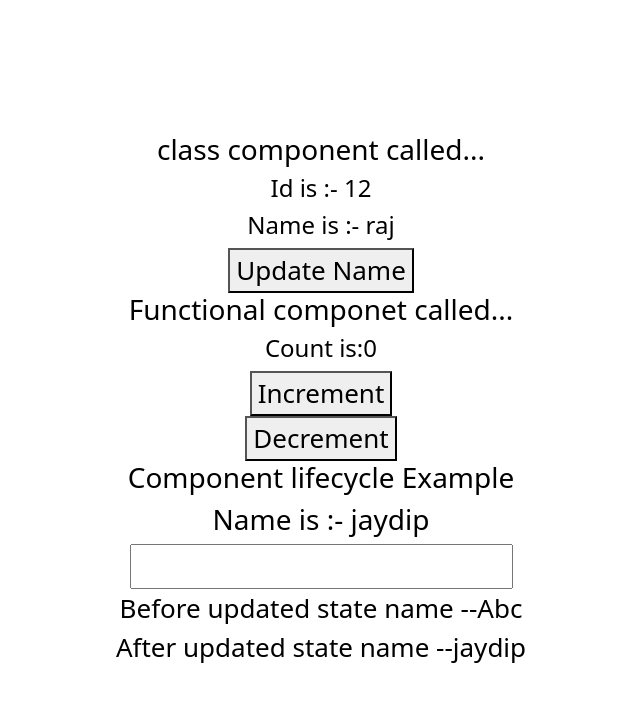
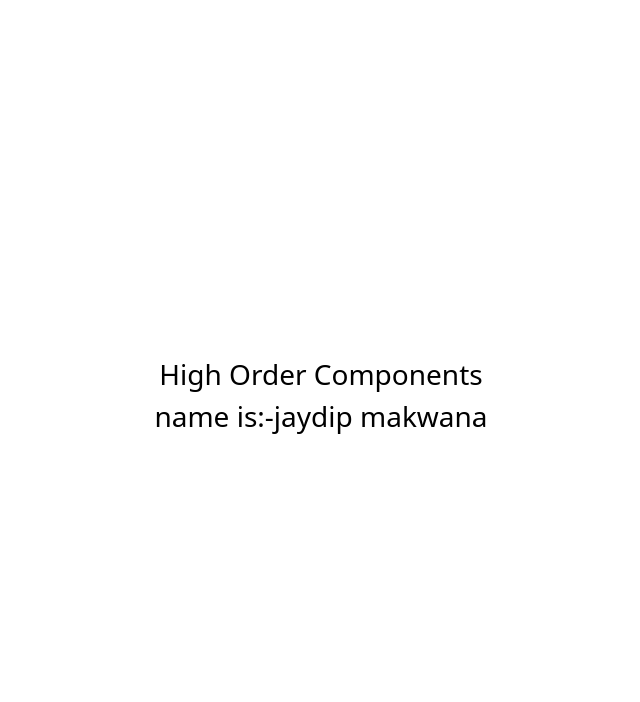
Before and after one commit to Jaydip1510/React_JS, a React (Create React App) app in the folder demo/: page / in a window 1280 px wide. Shown: the top 702 px of the page, without its empty margins (319-959 px from the left). Built offline with nearby package versions, Linux system fonts and the light colour scheme.

Commit message:
hocomponent

```diff
--- a/demo/src/App.js
+++ b/demo/src/App.js
@@ -1,7 +1,6 @@
-import {useState} from 'react'
 import './App.css';
 import Firstdemo from './components/Firstdemo';
-
+import React from 'react';
 import Classobject from './components/Classobject';
 import FilterReduceFc from './components/FilterReduceFc';
 import FormComponent from './components/Form';
@@ -11,6 +10,7 @@ import PropsExample from './components/Props';
 import Statefull from './components/Statefull';
 import Statefunction from './components/Statefunction';
 import Componentlifecycle from './components/Componentlifecycle';
+import Hocomponent from './components/Hocomponent';
 
 
 
@@ -22,17 +22,17 @@ const add = ()=>{
   return c;
 }
 
-function App() {
-let arr = [10,20,30,40,50,60,70,80,90];
-let arr1 = arr.map((i)=>{
-   return <li>{i}</li>
-})
+class App extends React.Component {
+// let arr = [10,20,30,40,50,60,70,80,90];
+// let arr1 = arr.map((i)=>{
+//    return <li>{i}</li>
+// })
 
-const [data,setData] =useState("jaydip")
-const updateData = () =>{
-  setData("makwana")
-}
-
+// const [data,setData] =useState("jaydip")
+// const updateData = () =>{
+//   setData("makwana")
+// }
+  render(){
   return (
     <div className="App">
       <header className="App-header">
@@ -49,14 +49,17 @@ const updateData = () =>{
          {/* <SignIn /> */}
         {/* <Folderjsx /> */}
         {/* <PropsExample /> */}
-        <Statefull />
+        {/* <Statefull />
         <Statefunction />
-        <Componentlifecycle myName="makwana" />
+        <Componentlifecycle myName="makwana" /> */}
         {/* <h3>{data}</h3>
        <button onClick={updateData}>Updata data</button>  */}
+       <h3>High Order Components</h3>
+       <h3>name is:-{this.props.name}</h3>
       </header>
     </div>
   );
+ }
 }
 
-export default App;
+export default Hocomponent (App);
--- /dev/null
+++ b/demo/src/components/Hocomponent.jsx
@@ -0,0 +1,12 @@
+import React from 'react'
+
+const Hocomponent = (Originalcomponent) => {
+   class Newcomponent extends React.Component {
+      render(){
+          return <Originalcomponent name="jaydip makwana" />
+      }
+   }
+  return Newcomponent
+
+}
+export default Hocomponent
--- a/demo/src/components/Statefunction.jsx
+++ b/demo/src/components/Statefunction.jsx
@@ -11,7 +11,8 @@ const Statefunction = () => {
     return (
         <div>
              <h3>Functional componet called...</h3>
-             <h4>Count is:{count}</h4>
+             <h4>Count
+                 is:{count}</h4>
              <button onClick={addNum}>Increment</button><br />
              <button onClick={subNum}>Decrement</button>
 
```
